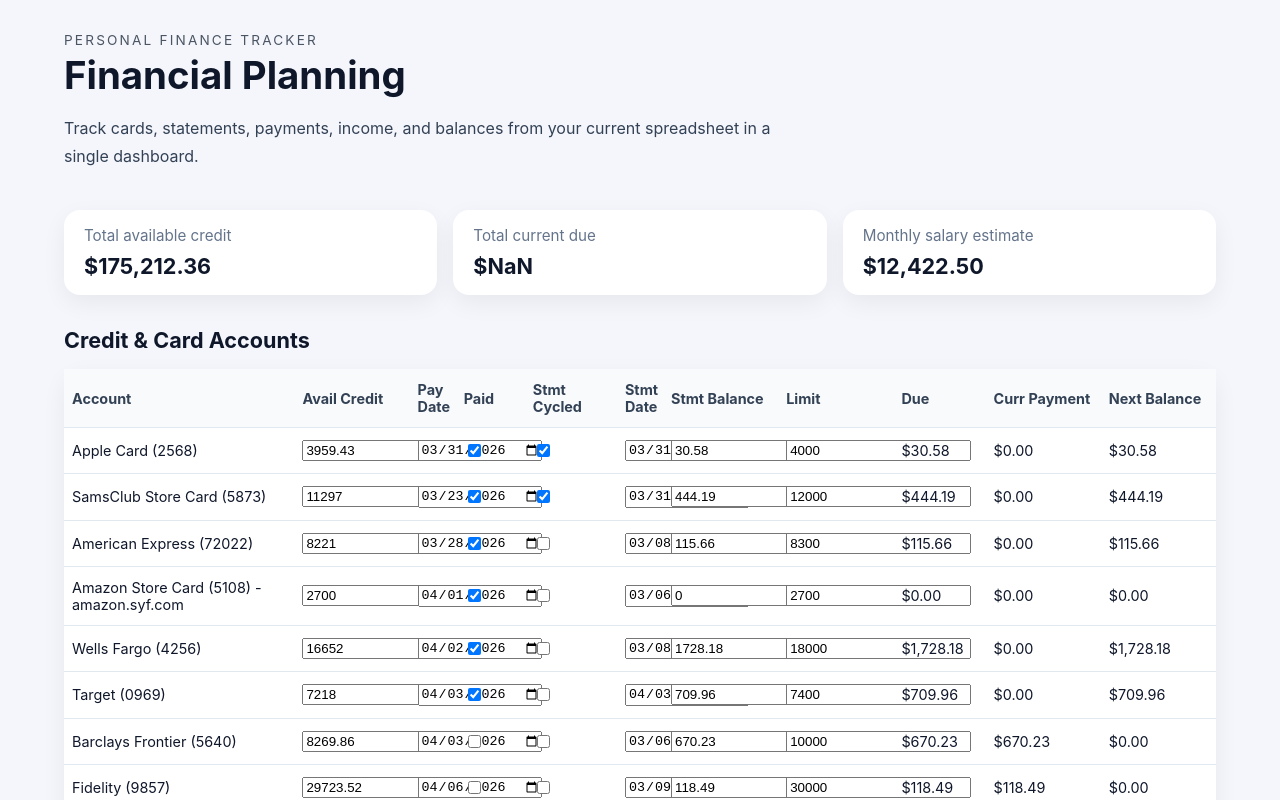
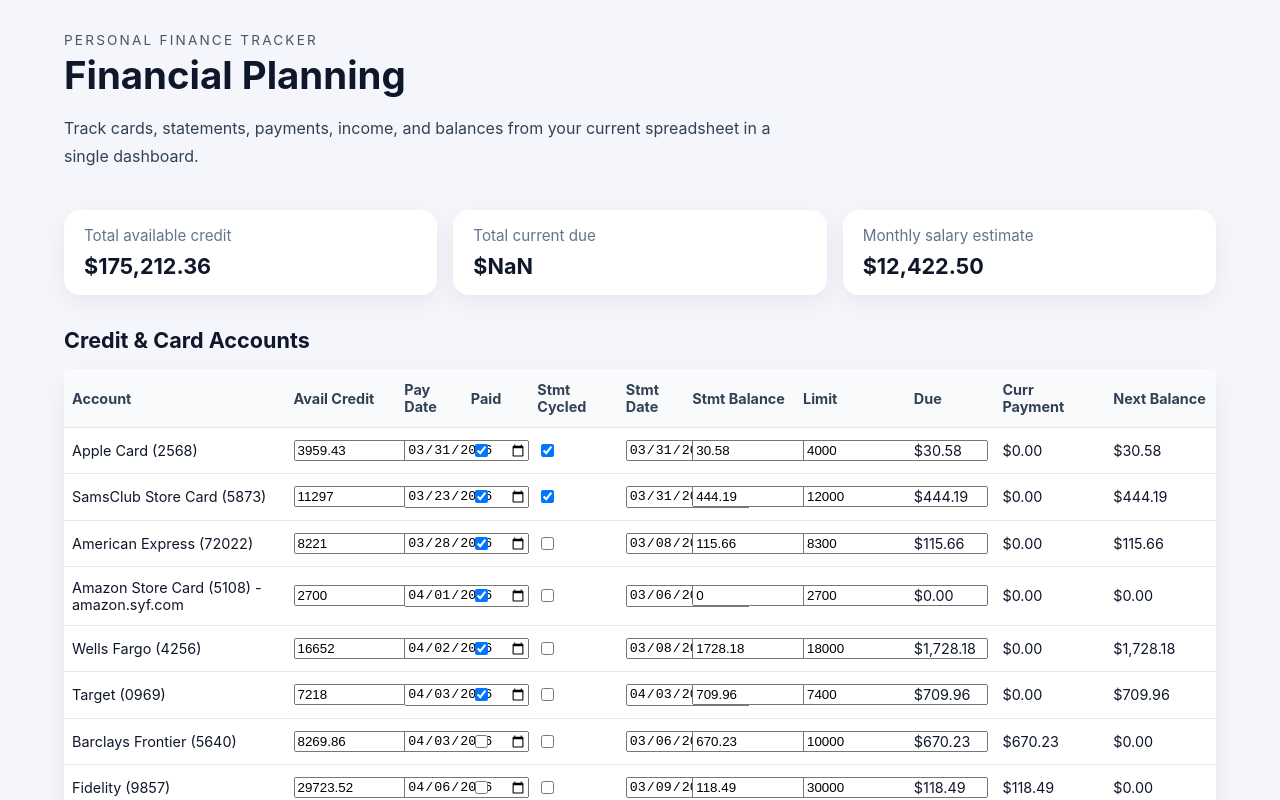
Before and after one commit to naudiyal/financialplanningui, a React (Vite) app: page / in a window 1280 px wide. Shown: the top 800 px of the page. Built offline with nearby package versions, Linux system fonts and the light colour scheme; the HTML template or start-up script is replaced by a standard one.

Commit message:
Increase date column widths to 6% to prevent overlapping with Paid column

```diff
--- a/src/index.css
+++ b/src/index.css
@@ -101,10 +101,10 @@ table {
 
 th:nth-child(1), td:nth-child(1) { width: 20% !important; } /* Account */
 th:nth-child(2), td:nth-child(2) { width: 10% !important; } /* Avail Credit */
-th:nth-child(3), td:nth-child(3) { width: 4% !important; } /* Pay Date */
+th:nth-child(3), td:nth-child(3) { width: 6% !important; } /* Pay Date */
 th:nth-child(4), td:nth-child(4) { width: 6% !important; } /* Paid */
 th:nth-child(5), td:nth-child(5) { width: 8% !important; } /* Stmt Cycled */
-th:nth-child(6), td:nth-child(6) { width: 4% !important; } /* Stmt Date */
+th:nth-child(6), td:nth-child(6) { width: 6% !important; } /* Stmt Date */
 th:nth-child(7), td:nth-child(7) { width: 10% !important; } /* Stmt Balance */
 th:nth-child(8), td:nth-child(8) { width: 10% !important; } /* Limit */
 th:nth-child(9), td:nth-child(9) { width: 8% !important; } /* Due */
```
